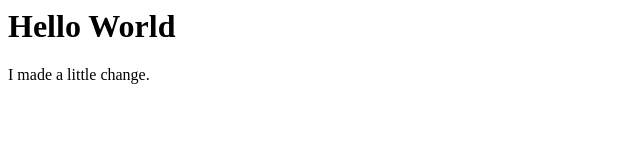
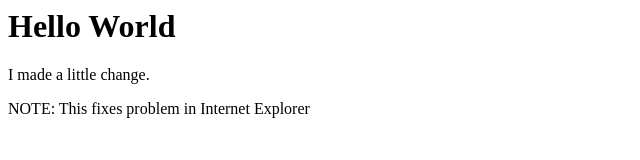
Before and after one commit to dev-shovon/my-project, a plain HTML site: page index.html in a window 1280 px wide. Shown: the whole page, without its empty margins (0-640 px from the left). Drawn offline with Linux system fonts and the light colour scheme.

Commit message:
fixed IE problem

```diff
--- a/index.html
+++ b/index.html
@@ -1,2 +1,3 @@
 <h1>Hello World</h1>
 <p>I made a little change.</p>
+<p>NOTE: This fixes problem in Internet Explorer</p>
```
